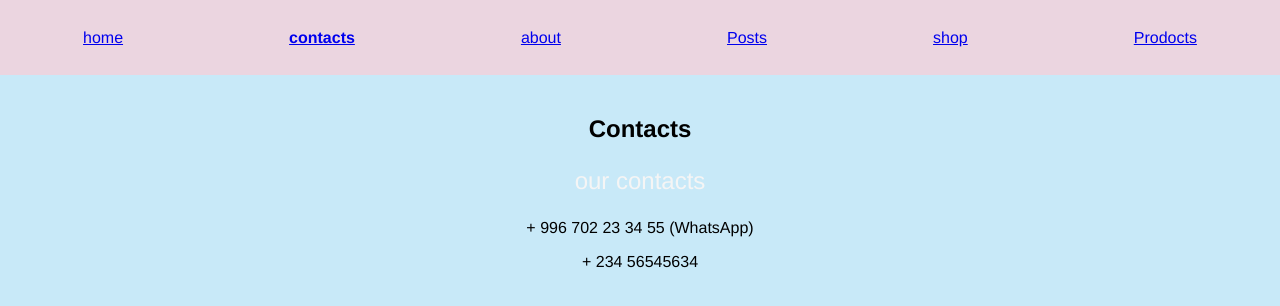
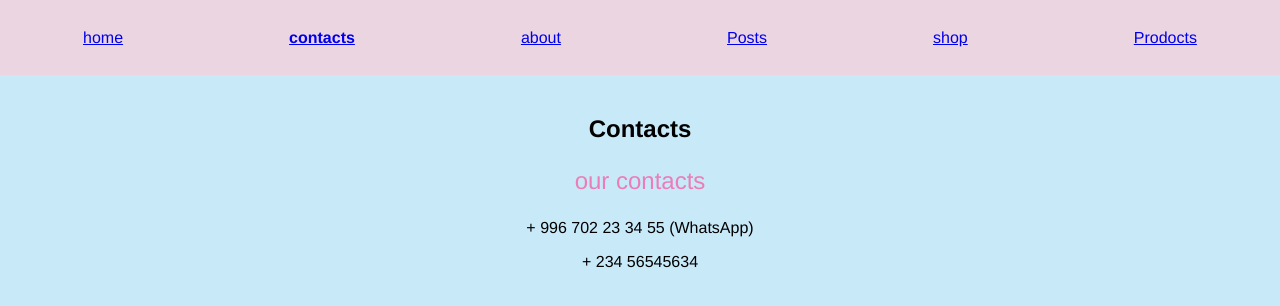
Before and after one commit to soltonbekov-aiymkyz/router-example, a React (Create React App) app: page /contacts in a window 1280 px wide. Shown: the top 306 px of the page. Built offline with nearby package versions, Linux system fonts and the light colour scheme.

Commit message:
coreccted

```diff
--- a/src/components/Contacts/Contacts.module.css
+++ b/src/components/Contacts/Contacts.module.css
@@ -4,5 +4,5 @@
 }
 .con {
     font-size: 24px;
-     color: whitesmoke;
+     color: rgb(235, 125, 185);
 }
```
